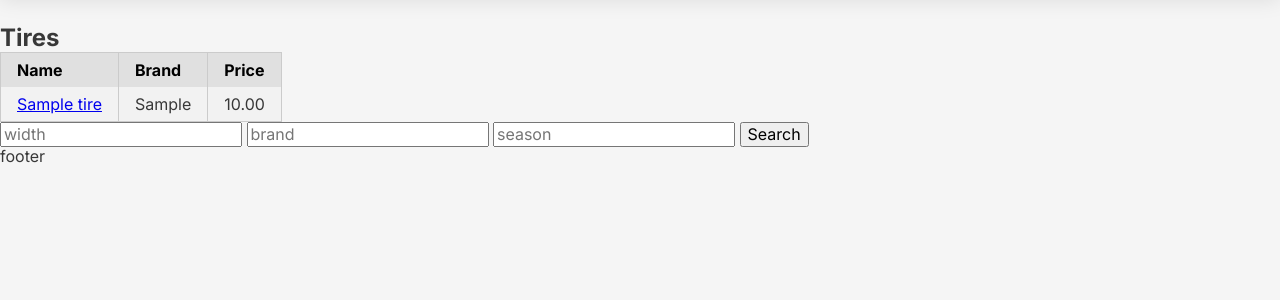
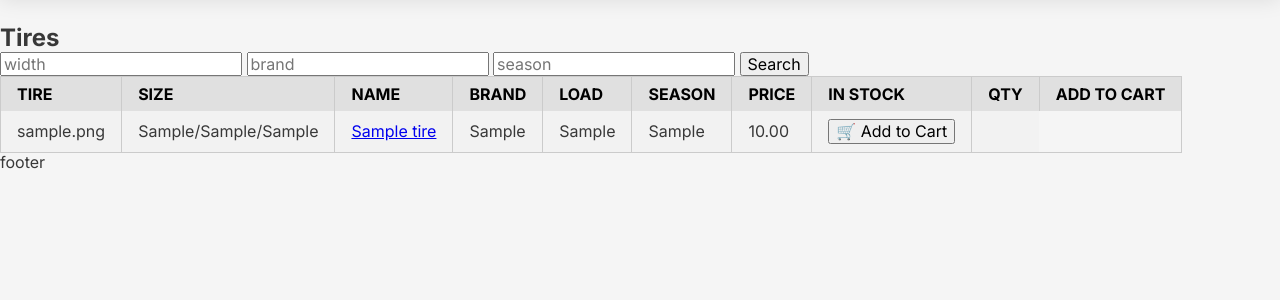
Before and after one commit to zsiskos/roadstartire, a Django app: template main_app/templates/tire_list.html in a window 1280 px wide. Shown: the part 72-372 px from the top of the page. Run offline with Django 3.2, Linux system fonts and the light colour scheme; the template is opened without the code that fills it: values that come from a table or form of the project are taken from there, others are empty; tables that the repository leaves empty hold one stand-in row (values such as "Sample post"); some libraries are stand-ins or nearby versions.

Commit message:
added different fields to be pulled when searching for a tire

```diff
--- a/main_app/templates/tire_list.html
+++ b/main_app/templates/tire_list.html
@@ -3,6 +3,13 @@
 
 {% block content %}
 <h2>Tires</h2>
+
+<form class="" method="get" action="{% url 'tire_list' %}">
+  <input name="width" id="id_q" type="text" class="form-control" placeholder="width" />
+  <input name="brand" id="id_q" type="text" class="form-control" placeholder="brand" />
+  <input name="season" id="id_q" type="text" class="form-control" placeholder="season" />
+  <button type="submit">Search</button>
+</form>
 
 {% if tire_list|length == 0 %}
   <h3>No results</h3>
@@ -10,17 +17,37 @@
   <table class="pure-table pure-table-striped">
       <thead>
           <tr>
-              <th>Name</th>
-              <th>Brand</th>
-              <th>Price</th>
+              <th>TIRE</th>
+              <th>SIZE</th>
+              <th>NAME</th>
+              <th>BRAND</th>
+              <th>LOAD</th>
+              <th>SEASON</th>
+              <th>PRICE</th>
+              <th>IN STOCK</th>
+              <th>QTY</th>
+              <th>ADD TO CART</th>
           </tr>
       </thead>
       <tbody>
           {% for tire in tire_list %}
               <tr>
+                <td>{{ tire.image }}</td>
+                <td>{{ tire.width }}/{{ tire.aspect_ratio }}/{{ tire.rim_size }}</td>
                 <td><a href="{% url 'tire_detail' tire.pk %}">{{ tire.name }}</td>
                 <td>{{ tire.brand }}</td>
+                <td>{{ tire.load }}</td>
+                <td>{{ tire.season }}</td>
                 <td>{{ tire.price }}</td>
+                <!-- {% if tire.current_quantity < 2 %} -->
+                  <td>CALL FOR AVAILABILITY</td>
+                <!-- {% elif tire.current_quantity <= 20 %} -->
+                  <!-- <td>LIMITED QUANTITY</td> -->
+                <!-- {% elif tire.current_quantity > 20 %} -->
+                  <!-- <td>20+ AVAILABLE</td> -->
+                <!-- {% endif %} -->
+                <td><input type="submit" name="submit" value="🛒 Add to Cart" /></td>
+                <td><!-- <a href={% url 'cart_detail' %}><i class="fas fa-shopping-cart"> --></i></td>
               </tr>
           {% endfor %}
       </tbody>
@@ -36,10 +63,4 @@
 
 {% endif %}
 
-  <form class="" method="get" action="{% url 'tire_list' %}">
-    <input name="width" id="id_q" type="text" class="form-control" placeholder="width" />
-    <input name="brand" id="id_q" type="text" class="form-control" placeholder="brand" />
-    <input name="season" id="id_q" type="text" class="form-control" placeholder="season" />
-    <button type="submit">Search</button>
-  </form>
 {% endblock %}
```
